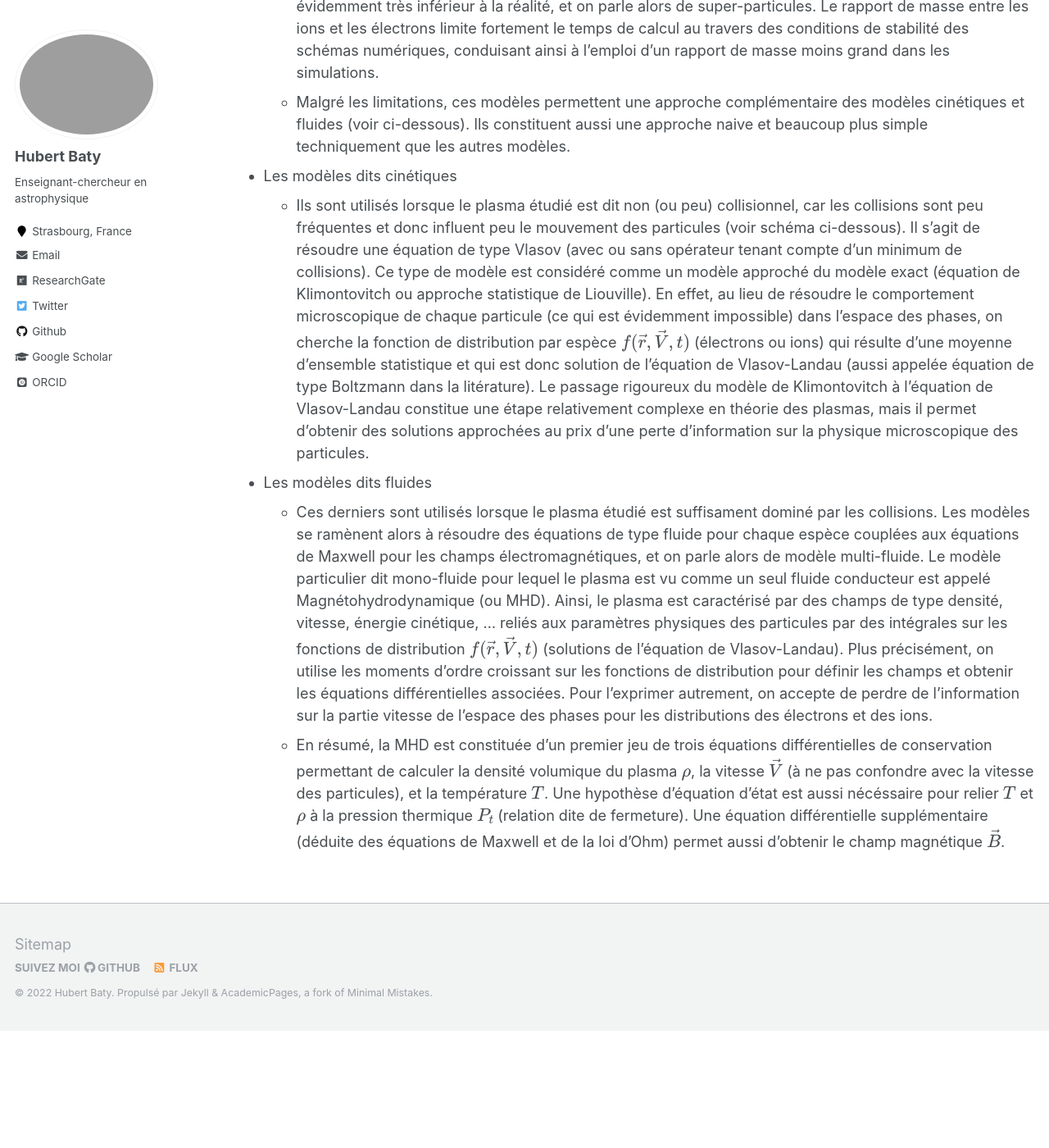
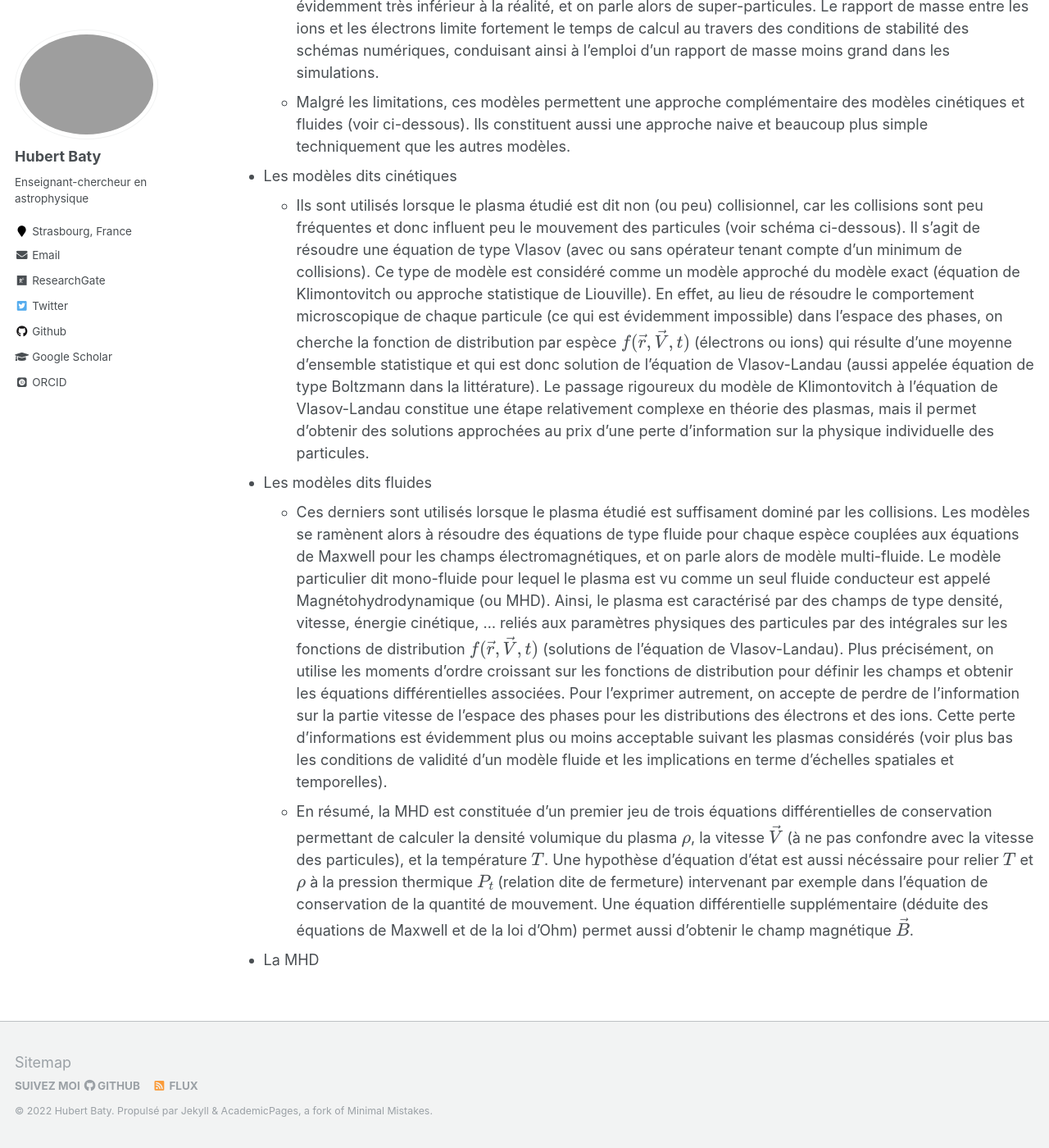
Before and after one commit to hubertbaty/hubertbaty.github.io, a Jekyll site: the page built from _pages/plasma.md, in a window 1280 px wide and 1400 px high, scrolled down 3513 px. Shown: the whole window at 82% size. Built offline with Jekyll 4.4.1, drawn with Linux system fonts in a browser that asks for light colours; some web fonts are replaced; formulas are drawn with MathJax 3; before the commit the page ends 4769 px from its top, so only the background shows below that.

Commit message:
Update plasma.md

```diff
--- a/_pages/plasma.md
+++ b/_pages/plasma.md
@@ -56,8 +56,10 @@ Modèles de description des plasmas
   * Malgré les limitations, ces modèles permettent une approche complémentaire des modèles cinétiques et fluides (voir ci-dessous). Ils constituent aussi une approche naive et beaucoup plus simple techniquement que les autres modèles.
 
 * Les modèles dits cinétiques
-  * Ils sont utilisés lorsque le plasma étudié est dit non (ou peu) collisionnel, car les collisions sont peu fréquentes et donc influent peu le mouvement des particules (voir schéma ci-dessous). Il s'agit de résoudre une équation de type Vlasov (avec ou sans opérateur tenant compte d'un minimum de collisions). Ce type de modèle est considéré comme un modèle approché du modèle exact (équation de Klimontovitch ou approche statistique de Liouville). En effet, au lieu de résoudre le comportement microscopique de chaque particule (ce qui est évidemment impossible) dans l'espace des phases, on cherche la fonction de distribution par espèce $f (\vec r, \vec V, t)$ (électrons ou ions) qui résulte d'une moyenne d'ensemble statistique et qui est donc solution de l'équation de Vlasov-Landau (aussi appelée équation de type Boltzmann dans la litérature). Le passage rigoureux du modèle de Klimontovitch à l'équation de Vlasov-Landau constitue une étape relativement complexe en théorie des plasmas, mais il permet d'obtenir des solutions approchées au prix d'une perte d'information sur la physique microscopique des particules.
+  * Ils sont utilisés lorsque le plasma étudié est dit non (ou peu) collisionnel, car les collisions sont peu fréquentes et donc influent peu le mouvement des particules (voir schéma ci-dessous). Il s'agit de résoudre une équation de type Vlasov (avec ou sans opérateur tenant compte d'un minimum de collisions). Ce type de modèle est considéré comme un modèle approché du modèle exact (équation de Klimontovitch ou approche statistique de Liouville). En effet, au lieu de résoudre le comportement microscopique de chaque particule (ce qui est évidemment impossible) dans l'espace des phases, on cherche la fonction de distribution par espèce $f (\vec r, \vec V, t)$ (électrons ou ions) qui résulte d'une moyenne d'ensemble statistique et qui est donc solution de l'équation de Vlasov-Landau (aussi appelée équation de type Boltzmann dans la littérature). Le passage rigoureux du modèle de Klimontovitch à l'équation de Vlasov-Landau constitue une étape relativement complexe en théorie des plasmas, mais il permet d'obtenir des solutions approchées au prix d'une perte d'information sur la physique individuelle des particules.
 
 * Les modèles dits fluides
-  * Ces derniers sont utilisés lorsque le plasma étudié est suffisament dominé par les collisions. Les modèles se ramènent alors à résoudre des équations de type fluide pour chaque espèce couplées aux équations de Maxwell pour les champs électromagnétiques, et on parle alors de modèle multi-fluide. Le modèle particulier dit mono-fluide pour lequel le plasma est vu comme un seul fluide conducteur est appelé Magnétohydrodynamique (ou MHD). Ainsi, le plasma est caractérisé par des champs de type densité, vitesse, énergie cinétique, ... reliés aux paramètres physiques des particules par des intégrales sur les fonctions de distribution $f (\vec r, \vec V, t)$ (solutions de l'équation de Vlasov-Landau). Plus précisément, on utilise les moments d'ordre croissant sur les fonctions de distribution pour définir les champs et obtenir les équations différentielles associées. Pour l'exprimer autrement, on accepte de perdre de l'information sur la partie vitesse de l'espace des phases pour les distributions des électrons et des ions.
-  * En résumé, la MHD est constituée d'un premier jeu de trois équations différentielles de conservation permettant de calculer la densité volumique du plasma $\rho$, la vitesse $\vec V$ (à ne pas confondre avec la vitesse des particules), et la température $T$. Une hypothèse d'équation d'état est aussi nécéssaire pour relier $T$ et $\rho$ à la pression thermique $P_t$ (relation dite de fermeture). Une équation différentielle supplémentaire (déduite des équations de Maxwell et de la loi d'Ohm) permet aussi d'obtenir le champ magnétique $\vec B$.
+  * Ces derniers sont utilisés lorsque le plasma étudié est suffisament dominé par les collisions. Les modèles se ramènent alors à résoudre des équations de type fluide pour chaque espèce couplées aux équations de Maxwell pour les champs électromagnétiques, et on parle alors de modèle multi-fluide. Le modèle particulier dit mono-fluide pour lequel le plasma est vu comme un seul fluide conducteur est appelé Magnétohydrodynamique (ou MHD). Ainsi, le plasma est caractérisé par des champs de type densité, vitesse, énergie cinétique, ... reliés aux paramètres physiques des particules par des intégrales sur les fonctions de distribution $f (\vec r, \vec V, t)$ (solutions de l'équation de Vlasov-Landau). Plus précisément, on utilise les moments d'ordre croissant sur les fonctions de distribution pour définir les champs et obtenir les équations différentielles associées. Pour l'exprimer autrement, on accepte de perdre de l'information sur la partie vitesse de l'espace des phases pour les distributions des électrons et des ions. Cette perte d'informations est évidemment plus ou moins acceptable suivant les plasmas considérés (voir plus bas les conditions de validité d'un modèle fluide et les implications en terme d'échelles spatiales et temporelles).
+  * En résumé, la MHD est constituée d'un premier jeu de trois équations différentielles de conservation permettant de calculer la densité volumique du plasma $\rho$, la vitesse $\vec V$ (à ne pas confondre avec la vitesse des particules), et la température $T$. Une hypothèse d'équation d'état est aussi nécéssaire pour relier $T$ et $\rho$ à la pression thermique $P_t$ (relation dite de fermeture) intervenant par exemple dans l'équation de conservation de la quantité de mouvement. Une équation différentielle supplémentaire (déduite des équations de Maxwell et de la loi d'Ohm) permet aussi d'obtenir le champ magnétique $\vec B$.
+
+ * La MHD
```
